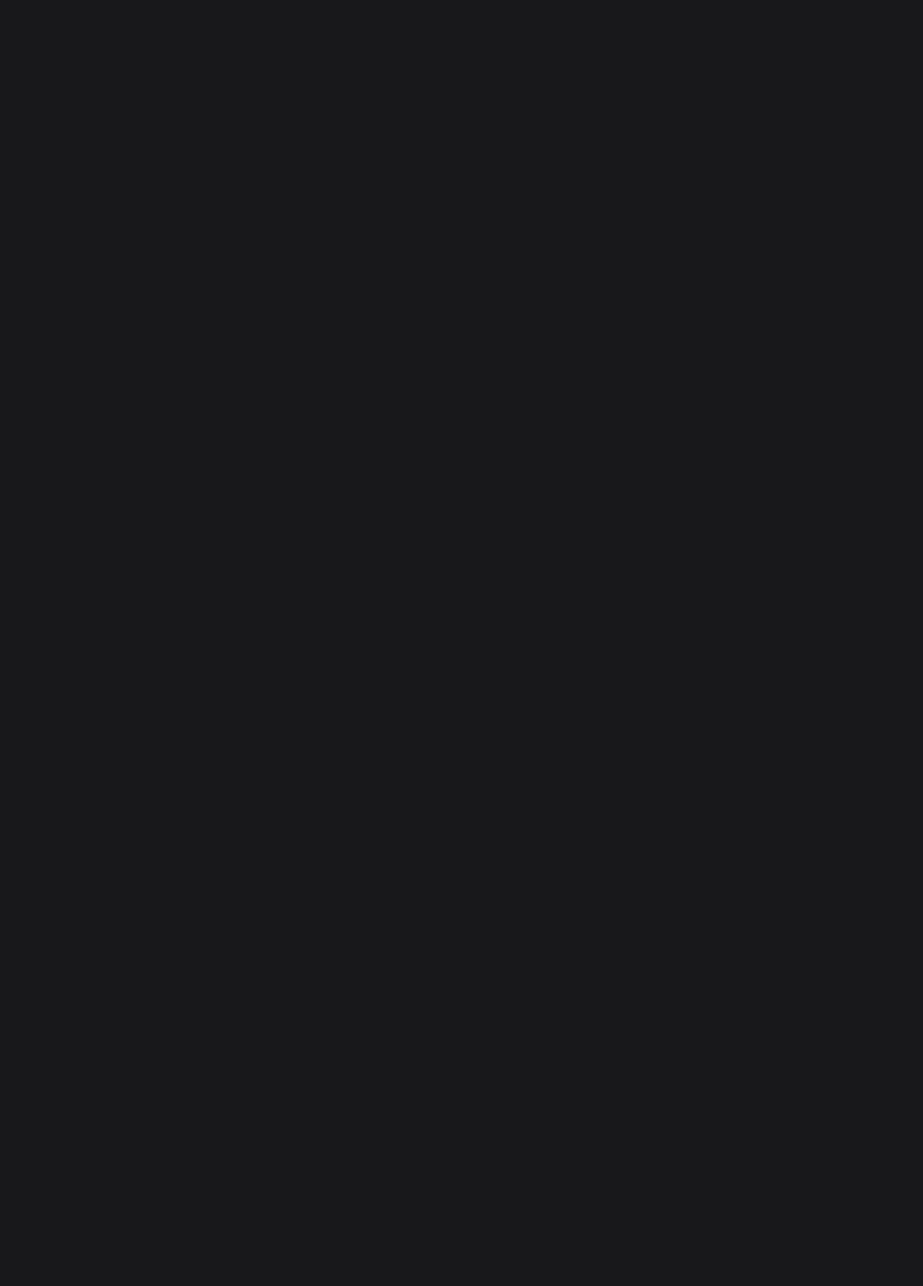
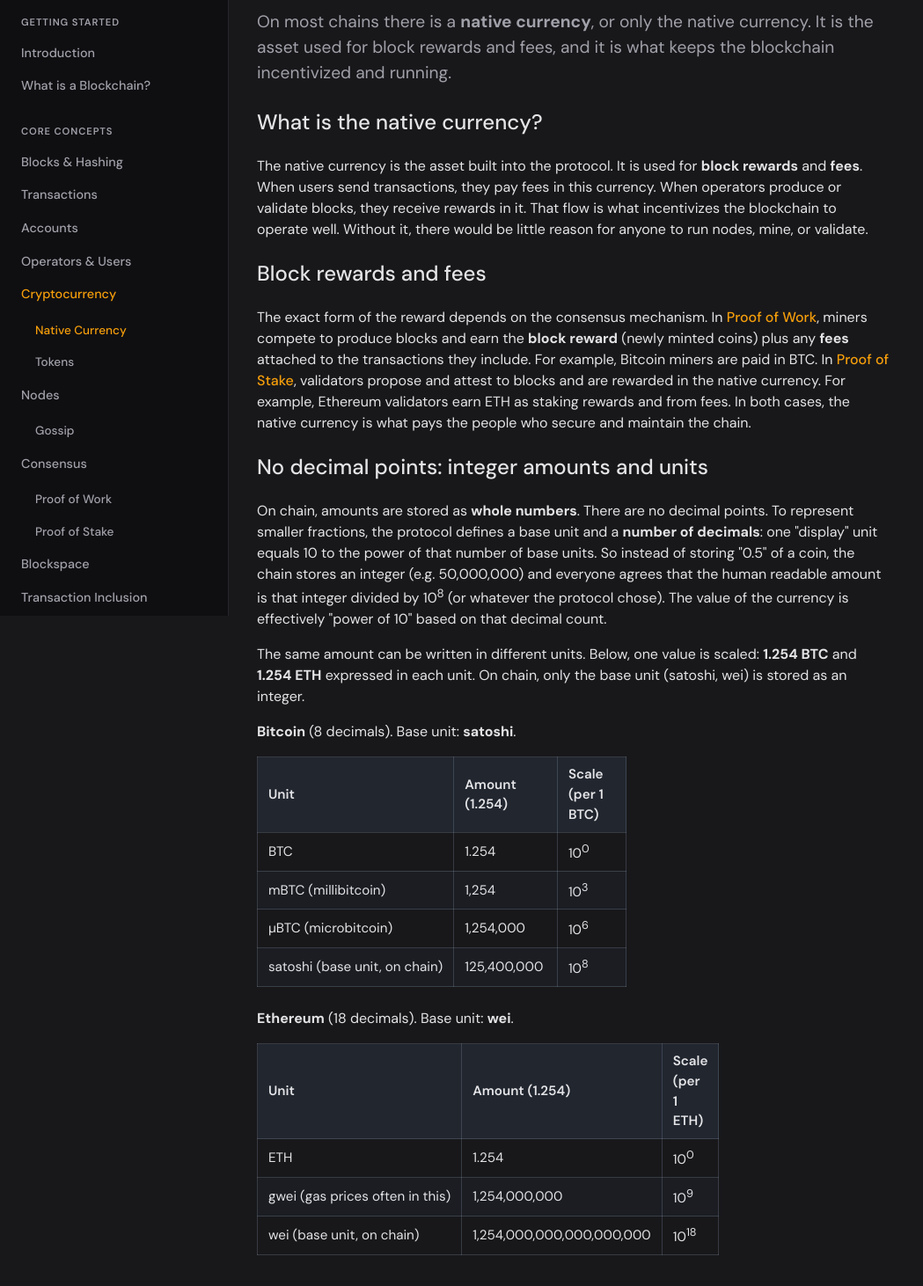
Before and after one commit to dlebee/interactive-blockchain-learning, a React (Vite) app: page /cryptocurrency/native-currency-tokens in a window 1280 px wide. Before the commit this address had no page. Shown: the part 100-1562 px from the top of the page at 88% size, without its empty margins (0-1049 px from the left). Before the commit the page ends 800 px from the top, so only its background shows below. Built offline with nearby package versions, Linux system fonts and the light colour scheme.

Commit message:
native currency and tokens

```diff
--- a/src/App.tsx
+++ b/src/App.tsx
@@ -11,6 +11,8 @@ import {
   WalletsHotColdPage,
   OperatorsUsersPage,
   CryptocurrencyPage,
+  TokensPage,
+  NativeCurrencyTokensPage,
   NodesPage,
   NodesGossipPage,
   ConsensusPage,
@@ -37,6 +39,8 @@ function App() {
           <Route path="wallets/hot-cold" element={<WalletsHotColdPage />} />
           <Route path="operators-users" element={<OperatorsUsersPage />} />
           <Route path="cryptocurrency" element={<CryptocurrencyPage />} />
+          <Route path="cryptocurrency/tokens" element={<TokensPage />} />
+          <Route path="cryptocurrency/native-currency-tokens" element={<NativeCurrencyTokensPage />} />
           <Route path="nodes" element={<NodesPage />} />
           <Route path="nodes/gossip" element={<NodesGossipPage />} />
           <Route path="consensus" element={<ConsensusPage />} />
--- a/src/components/layout/Layout.css
+++ b/src/components/layout/Layout.css
@@ -89,3 +89,32 @@
 .page-note strong {
   color: var(--accent);
 }
+
+.native-currency-table {
+  width: 100%;
+  max-width: 420px;
+  margin: 0.75rem 0 1.5rem;
+  border-collapse: collapse;
+  font-size: 0.95rem;
+}
+
+.native-currency-table th,
+.native-currency-table td {
+  padding: 0.5rem 0.75rem;
+  text-align: left;
+  border: 1px solid rgba(148, 163, 184, 0.25);
+}
+
+.native-currency-table th:first-child,
+.native-currency-table td:first-child {
+  white-space: nowrap;
+}
+
+.native-currency-table th {
+  background: rgba(51, 65, 85, 0.35);
+  font-weight: 600;
+}
+
+.native-currency-table tbody tr:nth-child(even) {
+  background: rgba(51, 65, 85, 0.15);
+}
--- a/src/config/navigation.ts
+++ b/src/config/navigation.ts
@@ -27,7 +27,14 @@ export const navConfig: NavCategory[] = [
       { label: 'Transactions', path: 'transactions' },
       { label: 'Accounts', path: 'account' },
       { label: 'Operators & Users', path: 'operators-users' },
-      { label: 'Cryptocurrency', path: 'cryptocurrency' },
+      {
+        label: 'Cryptocurrency',
+        path: 'cryptocurrency',
+        children: [
+          { label: 'Native Currency', path: 'cryptocurrency/native-currency-tokens' },
+          { label: 'Tokens', path: 'cryptocurrency/tokens' },
+        ],
+      },
       {
         label: 'Nodes',
         path: 'nodes',
--- a/src/pages/cryptocurrency/CryptocurrencyPage.tsx
+++ b/src/pages/cryptocurrency/CryptocurrencyPage.tsx
@@ -51,8 +51,14 @@ export function CryptocurrencyPage() {
         currency is how the system rewards the people who make it work.
       </p>
 
+      <p>
+        Tokens are a different idea: they are not the main currency of the
+        chain. To see how they work and how they differ by chain, go to{' '}
+        <Link to="/cryptocurrency/tokens">Tokens</Link>.
+      </p>
+
       <p className="page-next-link">
-        <Link to="/nodes">Nodes: the software behind operators →</Link>
+        <Link to="/cryptocurrency/native-currency-tokens">Native Currency →</Link>
       </p>
 
       <aside className="page-note">
--- /dev/null
+++ b/src/pages/cryptocurrency/NativeCurrencyTokensPage.tsx
@@ -0,0 +1,138 @@
+import { Link } from 'react-router-dom'
+
+export function NativeCurrencyTokensPage() {
+  return (
+    <div className="page">
+      <h1>Native Currency</h1>
+      <p className="lead">
+        On most chains there is a <strong>native currency</strong>, or only the
+        native currency. It is the asset used for block rewards and fees, and it
+        is what keeps the blockchain incentivized and running.
+      </p>
+
+      <h2 id="what-is-native-currency">
+        <a href="#what-is-native-currency" className="anchor-link" aria-label="Link to this section">
+          What is the native currency?
+        </a>
+      </h2>
+      <p>
+        The native currency is the asset built into the protocol. It is used
+        for <strong>block rewards</strong> and <strong>fees</strong>. When users
+        send transactions, they pay fees in this currency. When operators
+        produce or validate blocks, they receive rewards in it. That flow is
+        what incentivizes the blockchain to operate well. Without it, there would
+        be little reason for anyone to run nodes, mine, or validate.
+      </p>
+
+      <h2 id="rewards-and-fees">
+        <a href="#rewards-and-fees" className="anchor-link" aria-label="Link to this section">
+          Block rewards and fees
+        </a>
+      </h2>
+      <p>
+        The exact form of the reward depends on the consensus mechanism. In{' '}
+        <Link to="/consensus/proof-of-work">Proof of Work</Link>, miners compete
+        to produce blocks and earn the <strong>block reward</strong> (newly
+        minted coins) plus any <strong>fees</strong> attached to the
+        transactions they include. For example, Bitcoin miners are paid in BTC.
+        In <Link to="/consensus/proof-of-stake">Proof of Stake</Link>, validators
+        propose and attest to blocks and are rewarded in the native currency.
+        For example, Ethereum validators earn ETH as staking rewards and from
+        fees. In both cases, the native currency is what pays the people who
+        secure and maintain the chain.
+      </p>
+
+      <h2 id="no-decimals">
+        <a href="#no-decimals" className="anchor-link" aria-label="Link to this section">
+          No decimal points: integer amounts and units
+        </a>
+      </h2>
+      <p>
+        On chain, amounts are stored as <strong>whole numbers</strong>. There
+        are no decimal points. To represent smaller fractions, the protocol
+        defines a base unit and a <strong>number of decimals</strong>: one
+        "display" unit equals 10 to the power of that number of base units.
+        So instead of storing "0.5" of a coin, the chain stores an integer
+        (e.g. 50,000,000) and everyone agrees that the human readable amount
+        is that integer divided by 10<sup>8</sup> (or whatever the protocol
+        chose). The value of the currency is effectively "power of 10" based
+        on that decimal count.
+      </p>
+      <p>
+        The same amount can be written in different units. Below, one value is
+        scaled: <strong>1.254 BTC</strong> and <strong>1.254 ETH</strong>{' '}
+        expressed in each unit. On chain, only the base unit (satoshi, wei) is
+        stored as an integer.
+      </p>
+
+      <p>
+        <strong>Bitcoin</strong> (8 decimals). Base unit: <strong>satoshi</strong>.
+      </p>
+      <table className="native-currency-table">
+        <thead>
+          <tr>
+            <th scope="col">Unit</th>
+            <th scope="col">Amount (1.254)</th>
+            <th scope="col">Scale (per 1 BTC)</th>
+          </tr>
+        </thead>
+        <tbody>
+          <tr>
+            <td>BTC</td>
+            <td>1.254</td>
+            <td>10<sup>0</sup></td>
+          </tr>
+          <tr>
+            <td>mBTC (millibitcoin)</td>
+            <td>1,254</td>
+            <td>10<sup>3</sup></td>
+          </tr>
+          <tr>
+            <td>µBTC (microbitcoin)</td>
+            <td>1,254,000</td>
+            <td>10<sup>6</sup></td>
+          </tr>
+          <tr>
+            <td>satoshi (base unit, on chain)</td>
+            <td>125,400,000</td>
+            <td>10<sup>8</sup></td>
+          </tr>
+        </tbody>
+      </table>
+
+      <p>
+        <strong>Ethereum</strong> (18 decimals). Base unit: <strong>wei</strong>.
+      </p>
+      <table className="native-currency-table">
+        <thead>
+          <tr>
+            <th scope="col">Unit</th>
+            <th scope="col">Amount (1.254)</th>
+            <th scope="col">Scale (per 1 ETH)</th>
+          </tr>
+        </thead>
+        <tbody>
+          <tr>
+            <td>ETH</td>
+            <td>1.254</td>
+            <td>10<sup>0</sup></td>
+          </tr>
+          <tr>
+            <td>gwei (gas prices often in this)</td>
+            <td>1,254,000,000</td>
+            <td>10<sup>9</sup></td>
+          </tr>
+          <tr>
+            <td>wei (base unit, on chain)</td>
+            <td>1,254,000,000,000,000,000</td>
+            <td>10<sup>18</sup></td>
+          </tr>
+        </tbody>
+      </table>
+
+      <p className="page-next-link">
+        <Link to="/cryptocurrency/tokens">Tokens →</Link>
+      </p>
+    </div>
+  )
+}
--- /dev/null
+++ b/src/pages/cryptocurrency/TokensPage.tsx
@@ -0,0 +1,66 @@
+import { Link } from 'react-router-dom'
+
+export function TokensPage() {
+  return (
+    <div className="page">
+      <h1>Tokens</h1>
+      <p className="lead">
+        A <strong>token</strong> is not the main currency of the chain. It is
+        an additional asset defined on top of the protocol. How it is
+        implemented depends on the type of chain.
+      </p>
+
+      <h2 id="not-the-native-currency">
+        <a href="#not-the-native-currency" className="anchor-link" aria-label="Link to this section">
+          Not the native currency
+        </a>
+      </h2>
+      <p>
+        The native currency (e.g. ETH, SOL, DOT) is built into the protocol for
+        fees and block rewards. Tokens are separate assets. They may represent
+        stablecoins, governance rights, or other value, but they are not what the
+        chain uses to pay operators. That role stays with the native currency.
+      </p>
+
+      <h2 id="implementation-by-chain">
+        <a href="#implementation-by-chain" className="anchor-link" aria-label="Link to this section">
+          Implementation by chain
+        </a>
+      </h2>
+      <p>
+        On <strong>Ethereum</strong> and other EVM style chains, tokens are
+        usually implemented as <strong>smart contracts</strong> following the{' '}
+        <a href="https://eips.ethereum.org/EIPS/eip-20" target="_blank" rel="noopener noreferrer">
+          ERC-20 standard
+        </a>
+        .
+      </p>
+      <p>
+        On <strong>Solana</strong>, tokens are created and managed by a native{' '}
+        <strong>program</strong>, the{' '}
+        <a href="https://spl.solana.com/token" target="_blank" rel="noopener noreferrer">
+          SPL Token Program
+        </a>
+        .
+      </p>
+      <p>
+        On chains like <strong>Polkadot</strong>, tokens are{' '}
+        <strong>Assets</strong> managed by the{' '}
+        <a href="https://paritytech.github.io/polkadot-sdk/master/assets_common/" target="_blank" rel="noopener noreferrer">
+          AssetAdapter
+        </a>
+        {' '}
+        and related infrastructure in the WASM runtime (see{' '}
+        <a href="https://paritytech.github.io/polkadot-sdk/master/pallet_assets/" target="_blank" rel="noopener noreferrer">
+          pallet_assets
+        </a>
+        {' '}
+        in polkadot-sdk).
+      </p>
+
+      <p className="page-next-link">
+        <Link to="/nodes">Nodes: the software behind operators →</Link>
+      </p>
+    </div>
+  )
+}
--- a/src/pages/index.ts
+++ b/src/pages/index.ts
@@ -8,6 +8,8 @@ export { WalletsMnemonicPage } from './wallets/WalletsMnemonicPage'
 export { WalletsHotColdPage } from './wallets/WalletsHotColdPage'
 export { OperatorsUsersPage } from './operators-users/OperatorsUsersPage'
 export { CryptocurrencyPage } from './cryptocurrency/CryptocurrencyPage'
+export { TokensPage } from './cryptocurrency/TokensPage'
+export { NativeCurrencyTokensPage } from './cryptocurrency/NativeCurrencyTokensPage'
 export { NodesPage } from './nodes/NodesPage'
 export { NodesGossipPage } from './nodes/NodesGossipPage'
 export { ConsensusPage } from './consensus/ConsensusPage'
```
